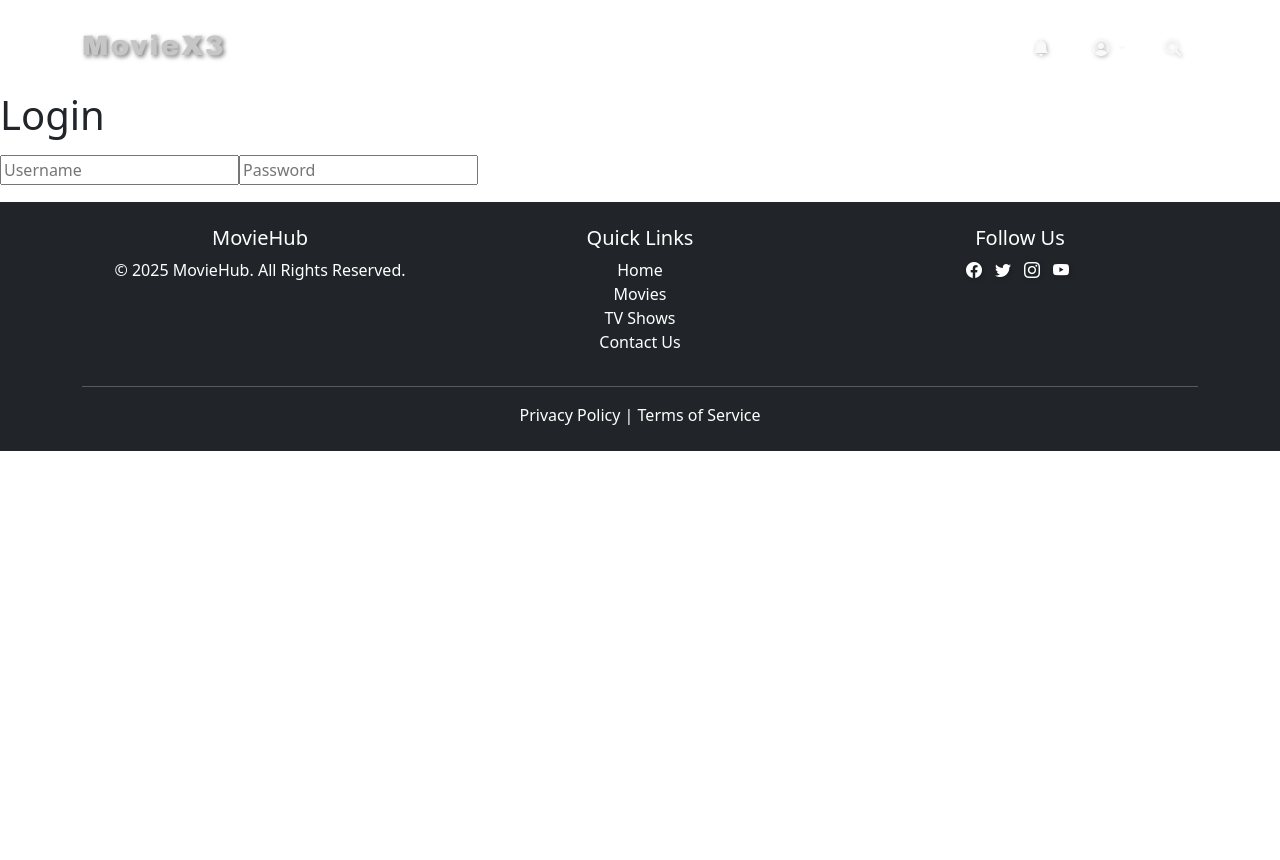
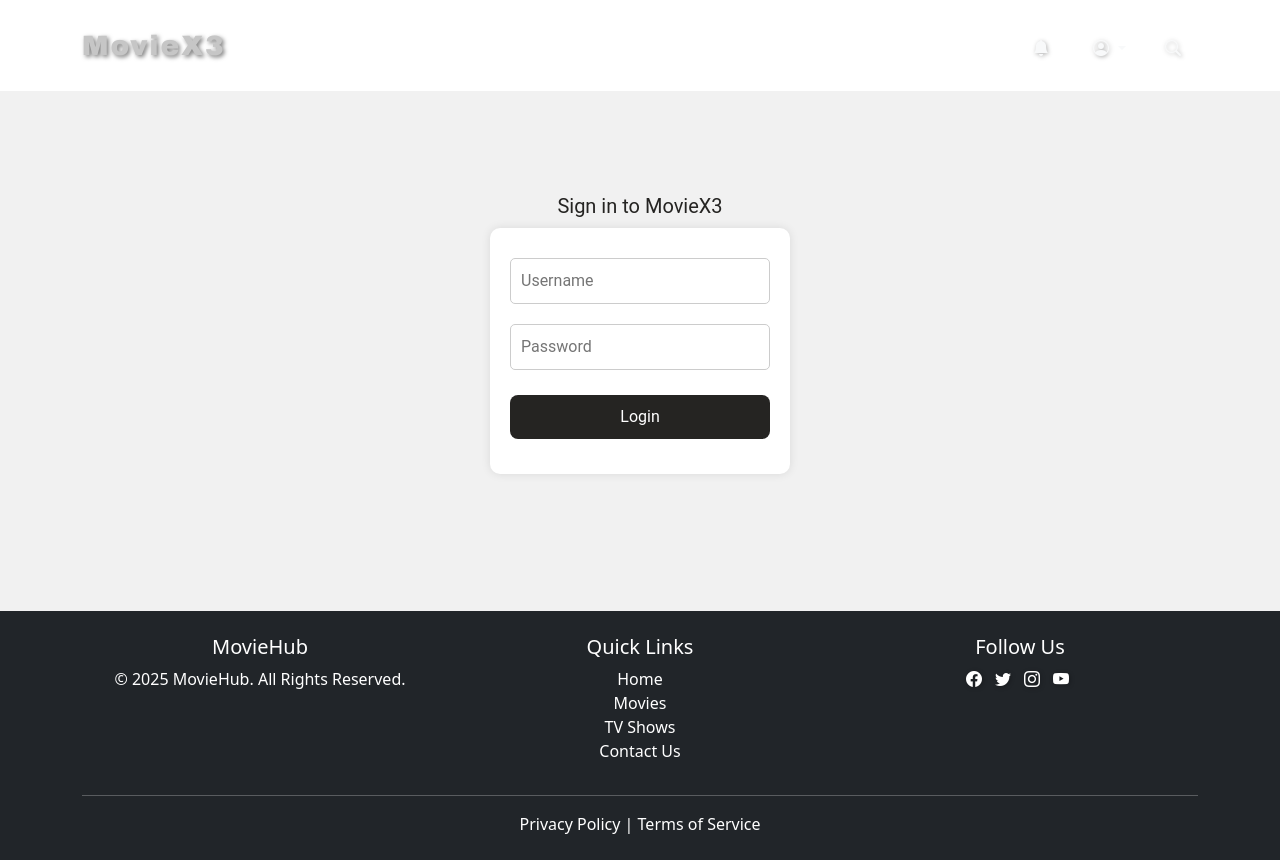
Before and after one commit to Thyrak12/MovieX3, a React (Vite) app: page /MovieX3/loginForm in a window 1280 px wide. Before the commit the page ends 800 px from the top, so only its background shows below. Built offline with nearby package versions, Linux system fonts and the light colour scheme.

Commit message:
login page done form

```diff
--- /dev/null
+++ b/src/login.css
@@ -0,0 +1,59 @@
+.login-container {
+    display: flex;
+    justify-content: center;
+    align-items: center;
+    height: 65vh;
+    background-color: #f1f1f1;
+    font-family: 'Roboto', sans-serif;
+    margin: 0;
+}
+
+.login-form {
+    background-color: white;
+    padding: 20px;
+    border-radius: 10px;
+    box-shadow: 0 0 10px rgba(0, 0, 0, 0.1);
+    width: 300px;
+    text-align: center;
+    position: relative; /* Ensure relative positioning for child elements */
+}
+
+#SignInToMovieX3 {
+    color: #252422;
+    font-size: 20px;
+
+    text-align: center;
+    margin-top: -7px; /* Reset margin-top */
+    margin-bottom: 30px; /* Add space below the heading */
+    position: absolute; /* Position absolutely within the form */
+    top: -30px; /* Move it above the form */
+    left: 50%; /* Center horizontally */
+    transform: translateX(-50%); /* Adjust for exact centering */
+
+    width: 100%;
+}
+
+.login-form input {
+    width: 100%;
+    padding: 10px;
+    margin: 10px 0;
+    border: 1px solid #ccc;
+    border-radius: 5px;
+    box-sizing: border-box;
+}
+
+#loginbutton {
+    background-color: #252422;
+    color: white;
+    padding: 10px;
+    margin: 15px 0;
+    border: none;
+    cursor: pointer;
+    width: 100%;
+    border-radius: 8px;
+    font-size: 16px;
+}
+
+#loginbutton:hover {
+    background-color: #ffafcc;
+}
--- a/src/loginForm.jsx
+++ b/src/loginForm.jsx
@@ -1,12 +1,12 @@
-
+import './login.css'
 function LoginForm() {
   return (
-    <div>
-      <form>
-        <h1>Login</h1>
-        <input type="text" placeholder="Username" />
-        <input type="password" placeholder="Password" />
-        <button type="submit">Login</button>
+    <div className="login-container">
+      <form className="login-form">
+        <div id="SignInToMovieX3">Sign in to MovieX3</div>
+        <input type="text" placeholder="Username" /> <br />
+        <input type="password" placeholder="Password" /><br />
+        <button id="loginbutton" type="submit">Login</button>
       </form>
     </div>
   );
```
